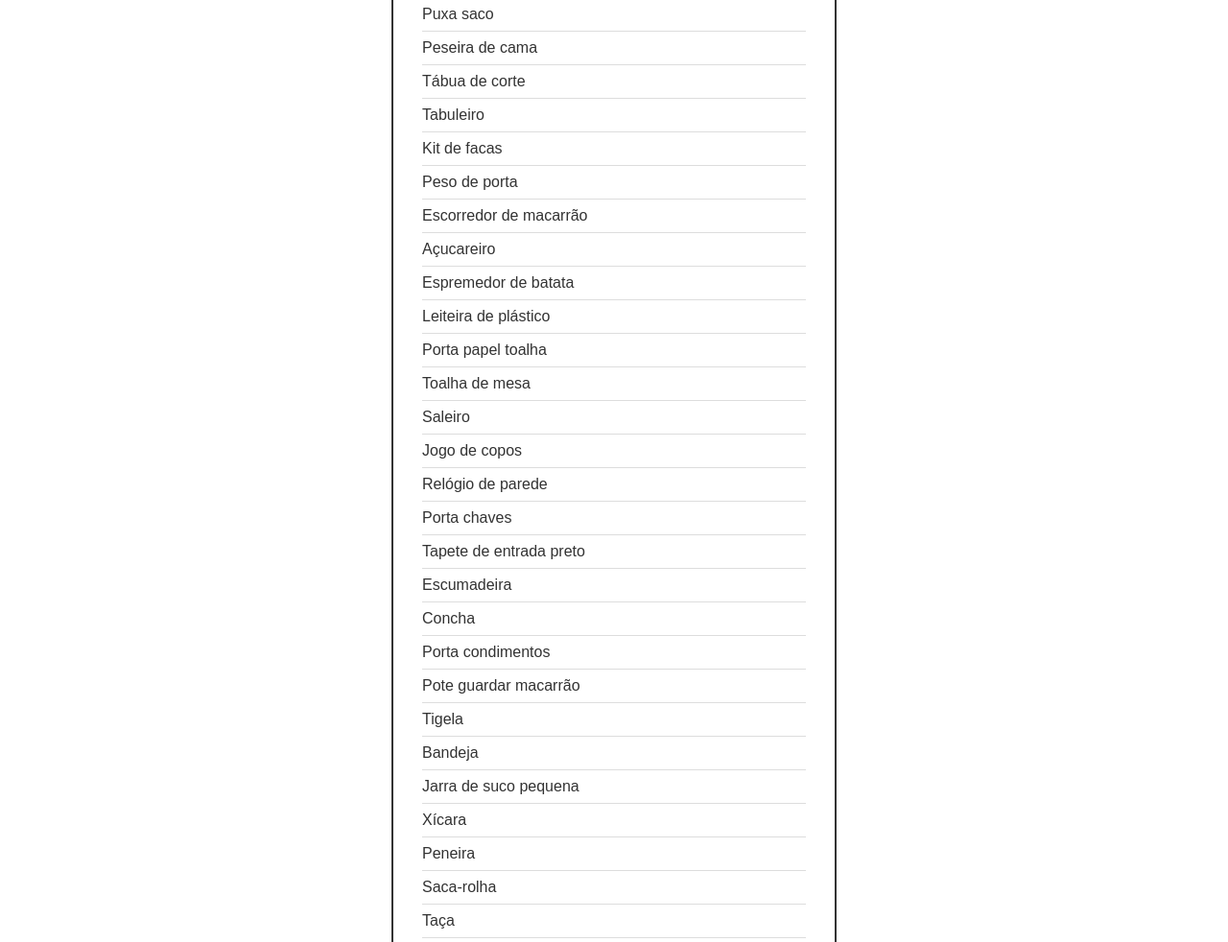
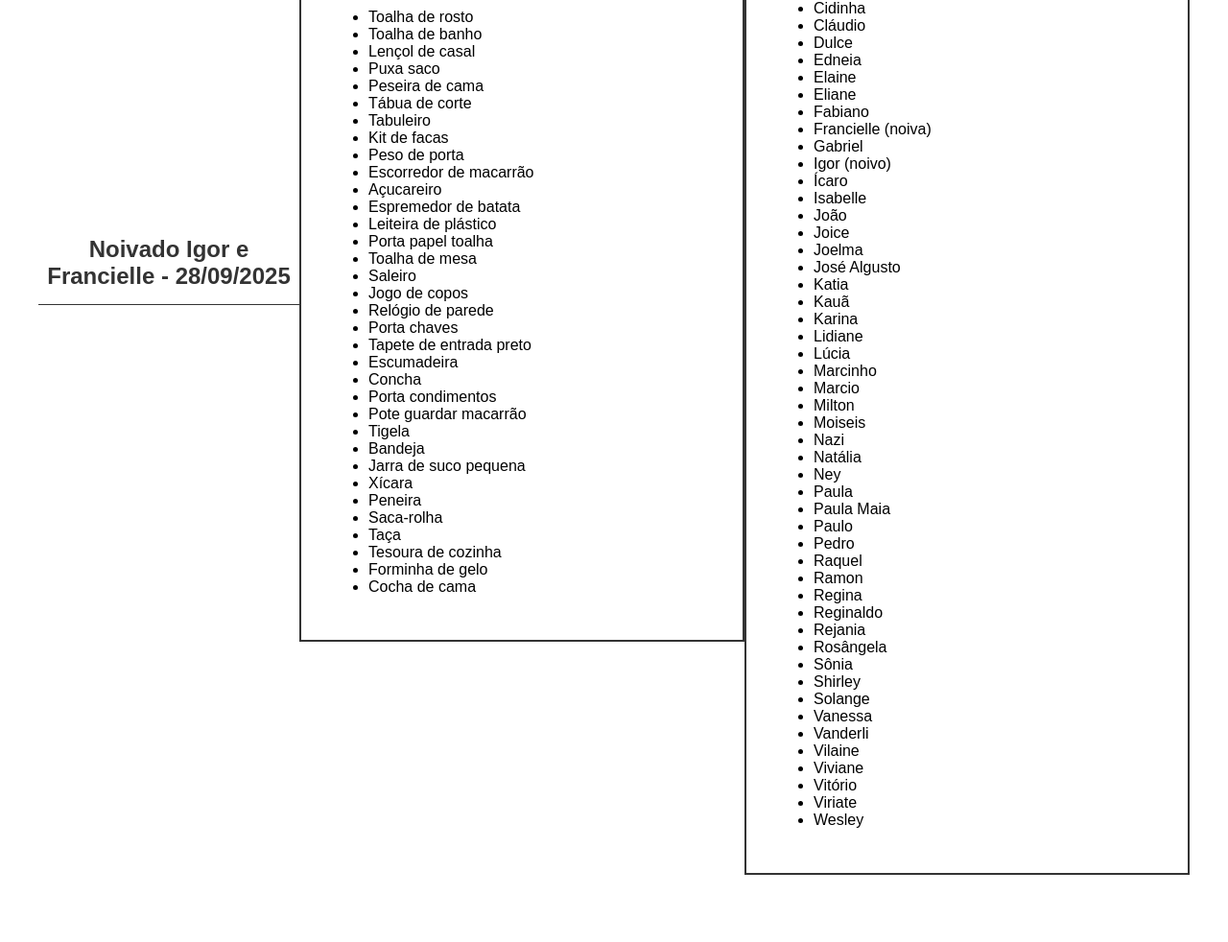
Before and after one commit to igorjosiel/Itens_meu_noivado, a plain HTML site: page index.html in a window 1280 px wide. Shown: the part 374-1356 px from the top of the page at 96% size. After the commit the page ends 1326 px from the top, so only its background shows below. Drawn offline with Linux system fonts and the light colour scheme.

Commit message:
feat: adiciona a lista de confirmados.

```diff
--- a/index.html
+++ b/index.html
@@ -46,44 +46,115 @@
     </style>
 </head>
 <body>
+    <h1>Noivado Igor e Francielle - 28/09/2025</h1>
+
     <div class="lista-container">
-        <h1>Lista de Presentes - Noivado</h1>
+        <h2>Lista de Presentes</h2>
 
-        <div class="item">Potes</div>
-        <div class="item">Pano de prato</div>
-        <div class="item">Pano de chão</div>
-        <div class="item">Toalha de rosto</div>
-        <div class="item">Toalha de banho</div>
-        <div class="item">Lençol de casal</div>
-        <div class="item">Puxa saco</div>
-        <div class="item">Peseira de cama</div>
-        <div class="item">Tábua de corte</div>
-        <div class="item">Tabuleiro</div>
-        <div class="item">Kit de facas</div>
-        <div class="item">Peso de porta</div>
-        <div class="item">Escorredor de macarrão</div>
-        <div class="item">Açucareiro</div>
-        <div class="item">Espremedor de batata</div>
-        <div class="item">Leiteira de plástico</div>
-        <div class="item">Porta papel toalha</div>
-        <div class="item">Toalha de mesa</div>
-        <div class="item">Saleiro</div>
-        <div class="item">Jogo de copos</div>
-        <div class="item">Relógio de parede</div>
-        <div class="item">Porta chaves</div>
-        <div class="item">Tapete de entrada preto</div>
-        <div class="item">Escumadeira</div>
-        <div class="item">Concha</div>
-        <div class="item">Porta condimentos</div>
-        <div class="item">Pote guardar macarrão</div>
-        <div class="item">Tigela</div>
-        <div class="item">Bandeja</div>
-        <div class="item">Jarra de suco pequena</div>
-        <div class="item">Xícara</div>
-        <div class="item">Peneira</div>
-        <div class="item">Saca-rolha</div>
-        <div class="item">Taça</div>
-        <div class="item">Tesoura de cozinha</div>
+        <ul>
+            <li>Toalha de rosto</li>
+            <li>Toalha de banho</li>
+            <li>Lençol de casal</li>
+            <li>Puxa saco</li>
+            <li>Peseira de cama</li>
+            <li>Tábua de corte</li>
+            <li>Tabuleiro</li>
+            <li>Kit de facas</li>
+            <li>Peso de porta</li>
+            <li>Escorredor de macarrão</li>
+            <li>Açucareiro</li>
+            <li>Espremedor de batata</li>
+            <li>Leiteira de plástico</li>
+            <li>Porta papel toalha</li>
+            <li>Toalha de mesa</li>
+            <li>Saleiro</li>
+            <li>Jogo de copos</li>
+            <li>Relógio de parede</li>
+            <li>Porta chaves</li>
+            <li>Tapete de entrada preto</li>
+            <li>Escumadeira</li>
+            <li>Concha</li>
+            <li>Porta condimentos</li>
+            <li>Pote guardar macarrão</li>
+            <li>Tigela</li>
+            <li>Bandeja</li>
+            <li>Jarra de suco pequena</li>
+            <li>Xícara</li>
+            <li>Peneira</li>
+            <li>Saca-rolha</li>
+            <li>Taça</li>
+            <li>Tesoura de cozinha</li>
+            <li>Forminha de gelo</li>
+            <li>Cocha de cama</li>
+        </ul>
+    </div>
+
+    <div class="lista-container">
+        <h2>Lista de Confirmados</h2>
+
+        <ul>
+            <li>Ademir</li>
+            <li>Adriana</li>
+            <li>Alan</li>
+            <li>Anderson</li>
+            <li>Antonio</li>
+            <li>Antônio Roberto</li>
+            <li>Aparecida</li>
+            <li>Brenda</li>
+            <li>Bryan</li>
+            <li>Cadu</li>
+            <li>Camila</li>
+            <li>Carlos</li>
+            <li>Carol</li>
+            <li>Cidinha</li>
+            <li>Cláudio</li>
+            <li>Dulce</li>
+            <li>Edneia</li>
+            <li>Elaine</li>
+            <li>Eliane</li>
+            <li>Fabiano</li>
+            <li>Francielle (noiva)</li>
+            <li>Gabriel</li>
+            <li>Igor (noivo)</li>
+            <li>Ícaro</li>
+            <li>Isabelle</li>
+            <li>João</li>
+            <li>Joice</li>
+            <li>Joelma</li>
+            <li>José Algusto</li>
+            <li>Katia</li>
+            <li>Kauã</li>
+            <li>Karina</li>
+            <li>Lidiane</li>
+            <li>Lúcia</li>
+            <li>Marcinho</li>
+            <li>Marcio</li>
+            <li>Milton</li>
+            <li>Moiseis</li>
+            <li>Nazi</li>
+            <li>Natália</li>
+            <li>Ney</li>
+            <li>Paula</li>
+            <li>Paula Maia</li>
+            <li>Paulo</li>
+            <li>Pedro</li>
+            <li>Raquel</li>
+            <li>Ramon</li>
+            <li>Regina</li>
+            <li>Reginaldo</li>
+            <li>Rejania</li>
+            <li>Rosângela</li>
+            <li>Sônia</li>
+            <li>Shirley</li>
+            <li>Solange</li>
+            <li>Vanessa</li>
+            <li>Vanderli</li>
+            <li>Vilaine</li>
+            <li>Viviane</li>
+            <li>Vitório</li>
+            <li>Viriate</li>
+            <li>Wesley</li>
+        </ul>
     </div>
 </body>
 </html>
```
